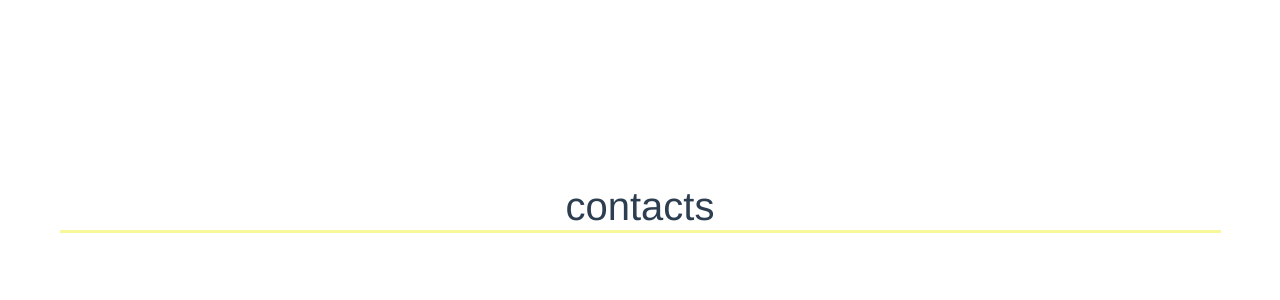
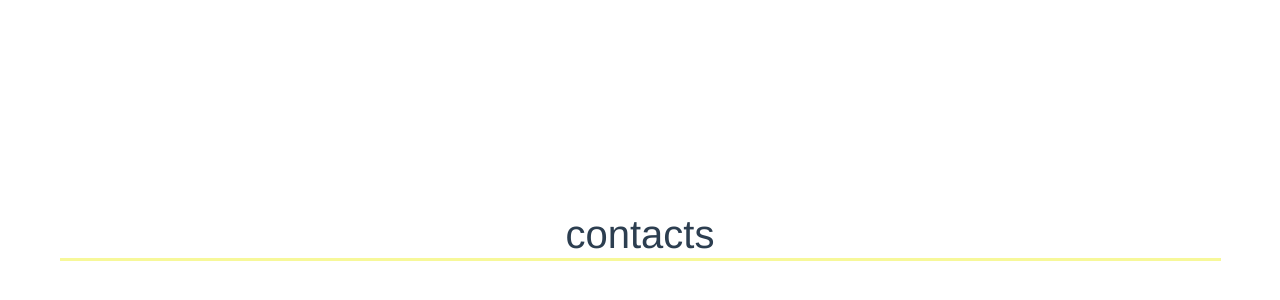
Before and after one commit to takahiro-impara/portfolio, a Vue app: page / in a window 1280 px wide. Shown: the part 2390-2690 px from the top of the page. Built offline with nearby package versions, Linux system fonts and the light colour scheme.

Commit message:
fix: contactページのpadding

```diff
--- a/src/App.vue
+++ b/src/App.vue
@@ -50,4 +50,7 @@
   #page3 {
     padding-top: 40px;
   }
+  #page4 {
+    padding-top: 40px;
+  }
 </style>
```
